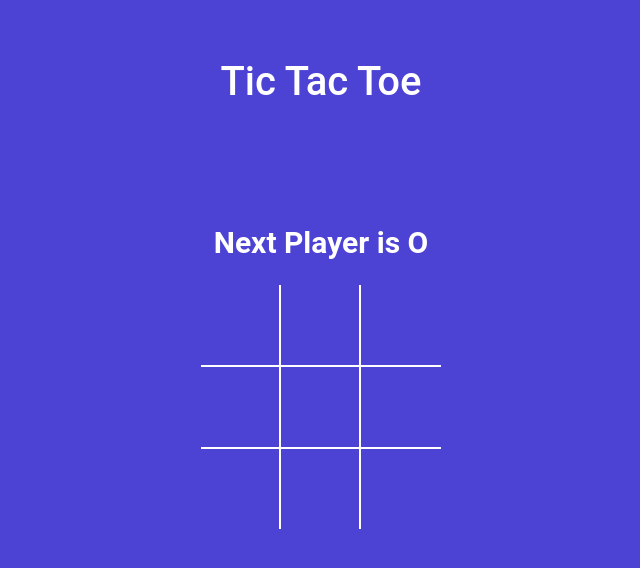
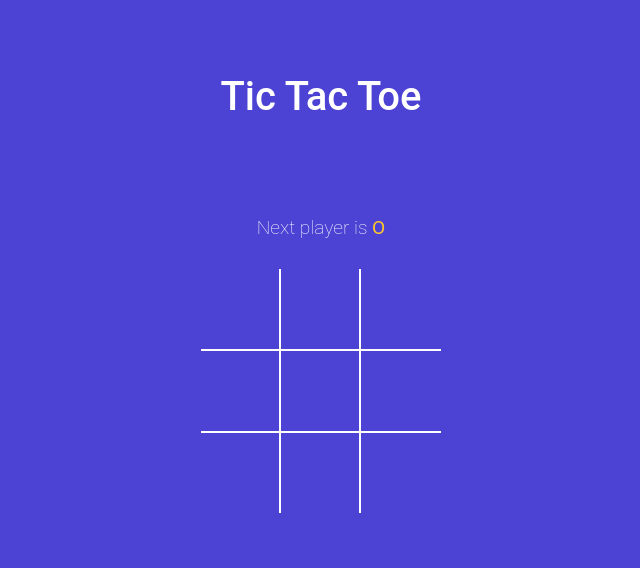
Before and after one commit to AkashRana18/React-Game, a React (Vite) app: page / in a window 1280 px wide. Shown: the top 568 px of the page, without its empty margins (319-959 px from the left). Built offline with nearby package versions, Linux system fonts and the light colour scheme.

Commit message:
displayed draw game info and some styling

```diff
--- a/src/App.jsx
+++ b/src/App.jsx
@@ -2,17 +2,15 @@ import './style.scss';
 import { useState } from 'react';
 import Board from './components/Board';
 import calculateWinner from '../calculatorWinner';
+import StatusMessage from './components/StatusMessage';
 
 function App() {
   const [square, setSquare] = useState(Array(9).fill(null));
   const [isXNext, setXIsNext] = useState(false);
   const winner = calculateWinner(square);
-  const nextPLayer = `Next Player is ${isXNext ? 'X' : 'O'}`;
-  const statusMessage = winner ? `Winner is ${winner}` : nextPLayer;
 
   const handleSquareClick = clickedPosition => {
-    if (square[clickedPosition] || winner )
-     return;
+    if (square[clickedPosition] || winner) return;
 
     setSquare(currentSquare => {
       return currentSquare.map((squareValue, position) => {
@@ -28,7 +26,7 @@ function App() {
   return (
     <div className="app">
       <h1 className="my-Heading">Tic Tac Toe </h1>
-      <h2> {statusMessage} </h2>
+      <StatusMessage winner={winner} isXNext={isXNext} square={square} />
 
       <Board square={square} handleSquareClick={handleSquareClick} />
     </div>
--- a/src/components/Board.jsx
+++ b/src/components/Board.jsx
@@ -31,5 +31,4 @@ const Board = ({ square, handleSquareClick }) => {
   );
 };
 
-
 export default Board;
--- /dev/null
+++ b/src/components/StatusMessage.jsx
@@ -0,0 +1,43 @@
+const StatusMessage = ({ winner, isXNext, square }) => {
+  const noMovesLeft = square.every(el => el !== null);
+  const nextPlayer = `${isXNext ? 'X' : 'O'}`;
+
+  const renderStatusMessage = () => {
+    if (winner) {
+      return (
+        <>
+          Winner is {''}
+          <span className={winner === 'X' ? 'text-green' : 'text-orange'}>
+            {winner}
+          </span>
+        </>
+      );
+    }
+    if (!winner && noMovesLeft) {
+      return (
+        <>
+          {' '}
+          <span className="text-orange">O</span> and{' '}
+          <span className="text-orange">X</span> tied
+          {winner}
+        </>
+      );
+    }
+    if (!winner && !noMovesLeft) {
+      return (
+        <>
+          {' '}
+          Next player is {''}
+          <span className={isXNext ? 'text-green' : 'text-orange'}>
+            {nextPlayer}
+          </span>
+        </>
+      );
+    }
+
+    return null;
+  };
+
+  return <div className="status-message">{renderStatusMessage()}</div>;
+};
+export default StatusMessage;
--- a/src/main.jsx
+++ b/src/main.jsx
@@ -3,5 +3,7 @@ import App from './App.jsx'
 
 ReactDOM.createRoot(document.getElementById('root')).render(
 
+
+
   <App />
 )
--- a/src/style.scss
+++ b/src/style.scss
@@ -8,7 +8,6 @@ body {
   color: #fff;
   padding: 0;
   margin: 0;
-
 }
 .my-Heading {
   font-size: 2.5rem;
@@ -17,10 +16,7 @@ body {
   text-align: center;
   &:hover {
     color: $orange;
-    // give good code a chance to shine
     transition: all 0.9s;
-
-
   }
 }
 
```
Also changed, not shown: 1 other file (tests, documents, lock files or other folders).
